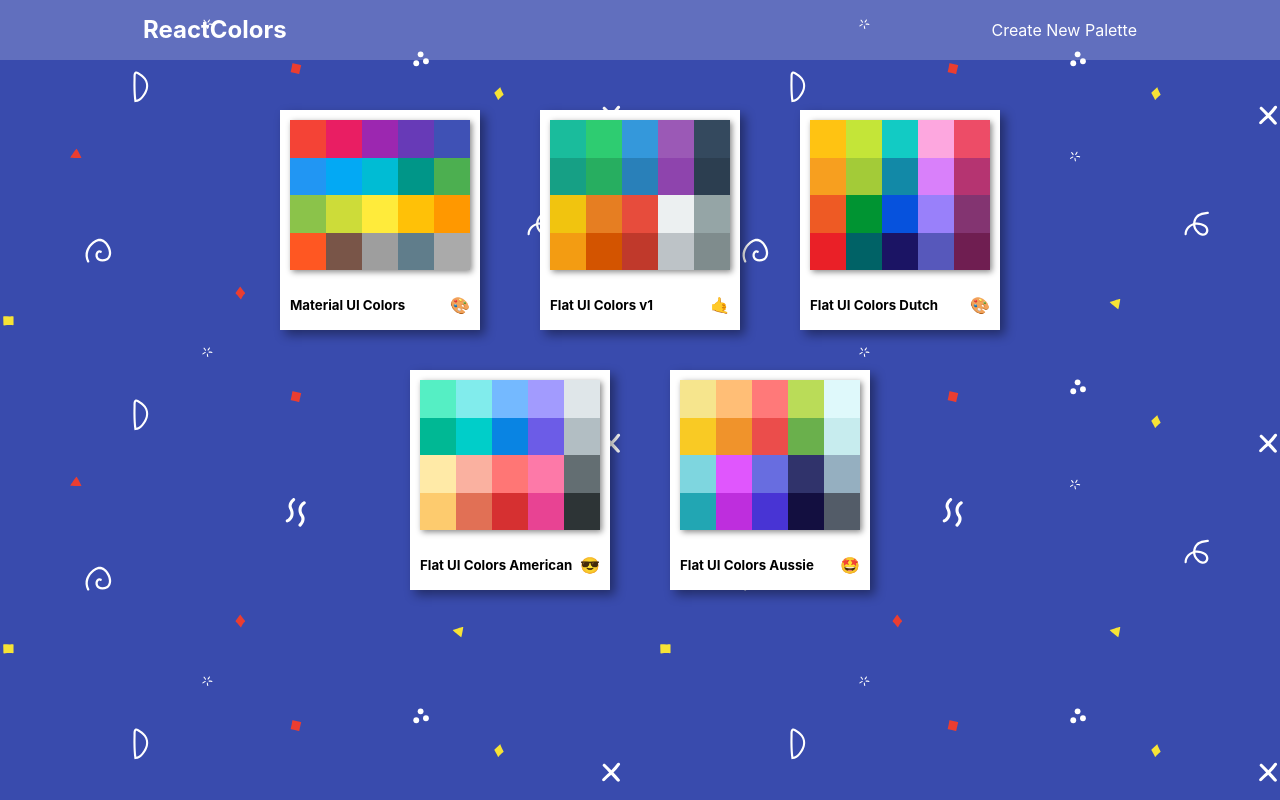
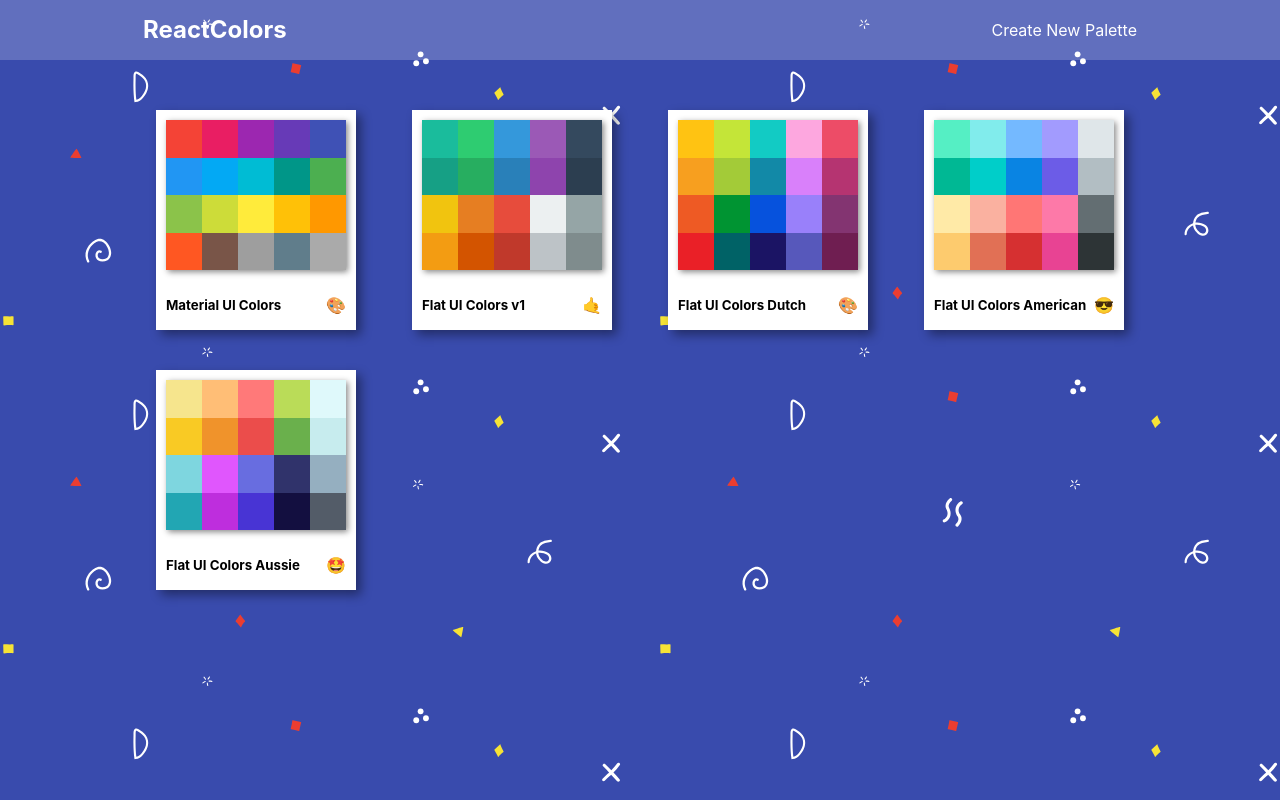
Before and after one commit to ANKITPODDER2000/colorpicker, a React (Create React App) app: page / in a window 1280 px wide. Built offline with nearby package versions, Linux system fonts and the light colour scheme.

Commit message:
Fade out added during del

```diff
--- a/package.json
+++ b/package.json
@@ -22,6 +22,7 @@
     "react-router-dom": "^5.2.0",
     "react-scripts": "3.4.4",
     "react-sortable-hoc": "^1.11.0",
+    "react-transition-group": "^4.4.1",
     "uuid": "^8.3.1"
   },
   "scripts": {
--- a/src/PaletteList.js
+++ b/src/PaletteList.js
@@ -4,6 +4,7 @@
 import { withStyles } from "@material-ui/styles";
 import style from "./stylesheet/PaletteList";
 import { v4 as uuid } from "uuid";
+import { CSSTransition , TransitionGroup} from 'react-transition-group';
 
 class PaletteList extends Component {
     render() {
@@ -14,15 +15,17 @@
                     <h1>ReactColors</h1>
                     <Link to="/palette/new">Create New Palette</Link>
                 </nav>
-                <div className={classes.container}>
+                <TransitionGroup className={classes.container}>
                     {this.props.color.map(color =>
+                        <CSSTransition key={color.id} classNames="fade" timeout={500}>
                         <MiniPalette
                             key={uuid()}
                             delelePalette = {this.props.delelePalette}
                             {...color}
                         />
+                        </CSSTransition>
                     )}
-                </div>
+                </TransitionGroup>
             </div>
         );
     }
--- a/src/stylesheet/MiniPalette.js
+++ b/src/stylesheet/MiniPalette.js
@@ -5,7 +5,7 @@
         width : "200px",
         height : "220px",
         background: "#fff",
-        margin: "20px 30px",
+        margin: "20px calc( calc(100% - 800px) / 8)",
         paddingTop: "10px",
         cursor: 'pointer',
         boxShadow: "5px 5px 10px #0006",
@@ -15,7 +15,16 @@
         },
         "&:hover div:nth-child(2)": {
             opacity : 1
-        }
+        },
+        [Res.media('895')] : {
+            margin: "20px calc( calc(100% - 600px) / 6)",
+        },
+        [Res.media('717')] : {
+            margin: "20px calc( calc(100% - 400px) / 4)",
+        },
+        [Res.media('501')] : {
+            margin: "20px calc( calc(100% - 200px) / 2)",
+        },
     },
     colorContainer : {
         position: 'relative',
--- a/src/stylesheet/PaletteList.js
+++ b/src/stylesheet/PaletteList.js
@@ -1,6 +1,15 @@
 import Res from "./Const";
 import bg from "./bg.svg";
 export default {
+    "@global":{
+        ".fade-exit":{
+            opacity : 1
+        },
+        ".fade-exit-active":{
+            opacity : 0,
+            transition : 'opacity 500ms ease-out'
+        }
+    },
     root: {
         position: 'relative',
         width: "100%",
@@ -49,7 +58,13 @@
         width: "80%",
         margin: "30px auto 0",
         display: "flex",
-        justifyContent: "center",
-        flexWrap : "wrap"
+        justifyContent: "flex-start",
+        flexWrap : "wrap",
+        [Res.media('1085')] : {
+            width : '90%'
+        },
+        [Res.media('963')] : {
+            width : '95%'
+        },
     }
 }
```
